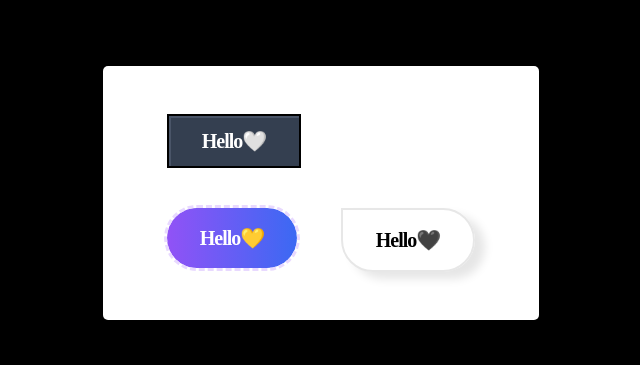
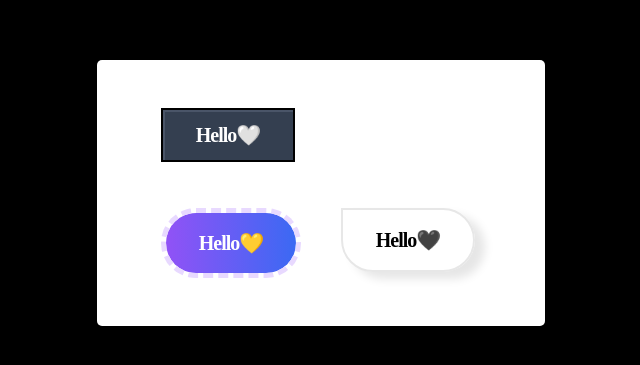
Before and after one commit to timetam24/FES7, a plain HTML site: page html&css/2023-07-07/training.html in a window 1280 px wide. Shown: the part 207-572 px from the top of the page, without its empty margins (319-959 px from the left). Drawn offline with Linux system fonts and the light colour scheme.

Commit message:
[해보기]박스 꾸미기 - 강사님 comment 추가

```diff
--- a/html&css/2023-07-07/training.css
+++ b/html&css/2023-07-07/training.css
@@ -54,8 +54,11 @@ div {
   border-radius: 50px;
   background: linear-gradient(to right, #9152f6, #3b69f3);
   color: white;
-  outline: 3px dashed #e8d9ff;
-  box-shadow: 0 0 0 3px white;
+  border: 5px dashed #e8d9ff;
+  background-clip: padding-box;
+  /* outline: 3px dashed #e8d9ff;
+  box-shadow: 0 0 0 3px white; */
+  /* 접근성 때문에 outline보다 border 사용이 better!*/
 }
 
 .box3 {
```
